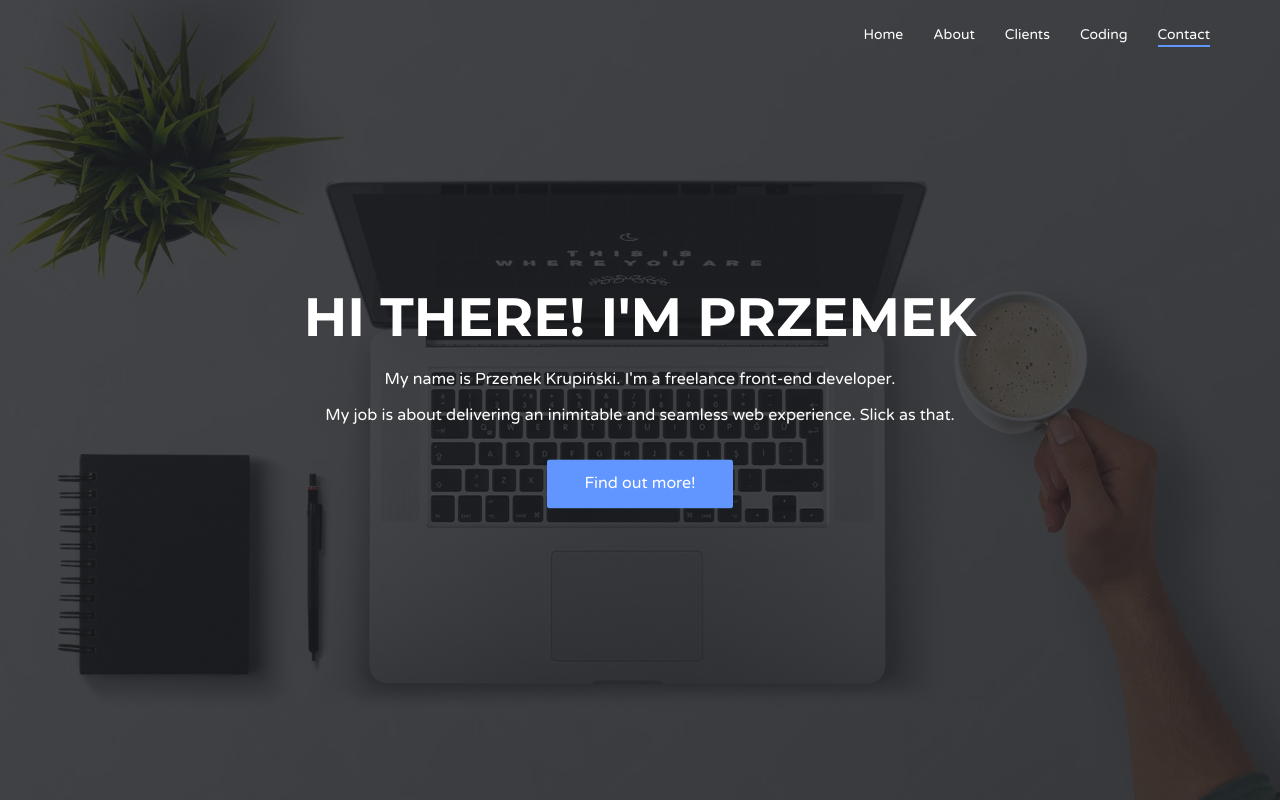
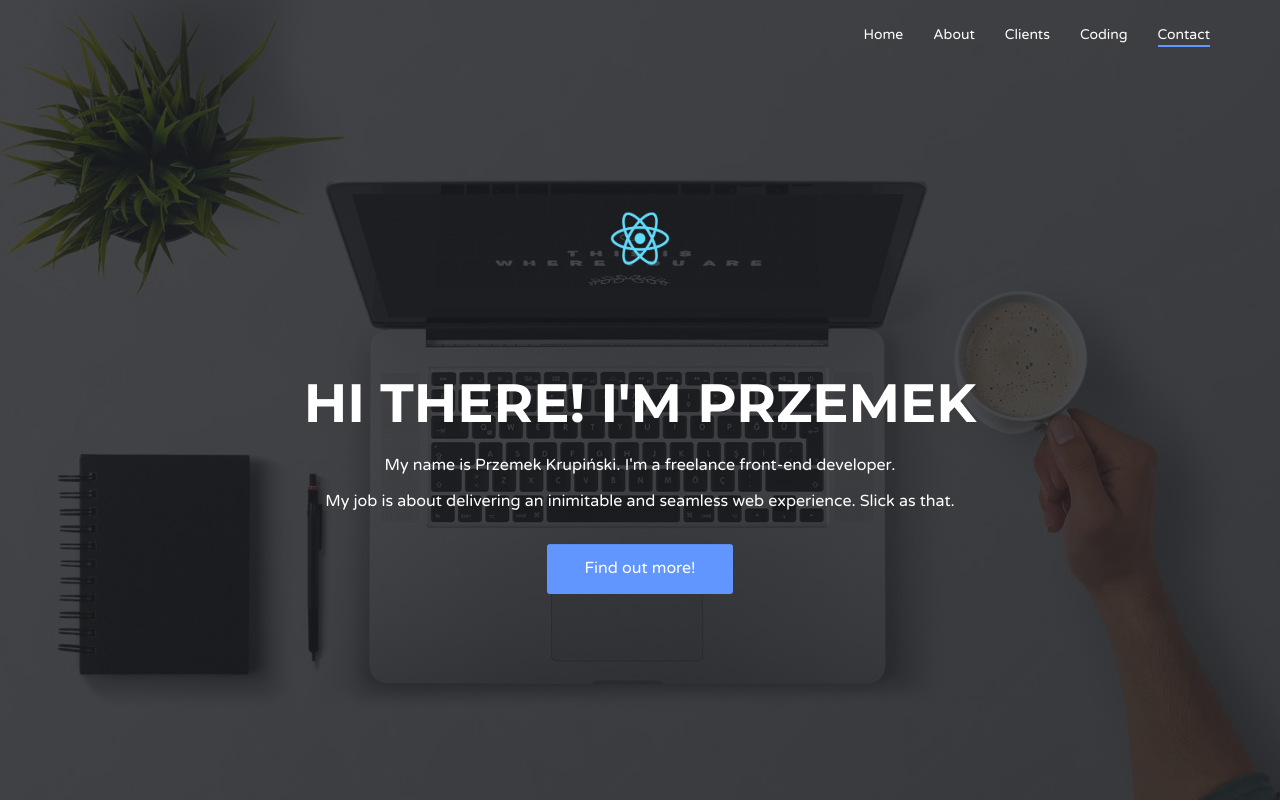
Before and after one commit to pppemo/pppemo.github.io, a plain HTML site: page index.html in a window 1280 px wide. Shown: the top 800 px of the page. Drawn offline with Linux system fonts and the light colour scheme.

Commit message:
Fixed "Find out more" button and added React icon

```diff
--- a/css/style.css
+++ b/css/style.css
@@ -1746,3 +1746,8 @@ header {
             transform:scale(0);
   }
 }
+
+.react-icon {
+	width: 100px;
+	margin-bottom: 100px;
+}
--- a/index.html
+++ b/index.html
@@ -79,10 +79,11 @@
 					<!-- home content -->
 					<div class="col-md-10 col-md-offset-1">
 						<div class="home-content">
+							<div><img class="react-icon" src="./img/react-icon.png"></div>
 							<h1 class="white-text">Hi there! I'm Przemek</h1>
 							<p class="white-text">My name is Przemek Krupiński. I'm a freelance front-end developer.</p>
 							<p class="white-text">My job is about delivering an inimitable and seamless web experience. Slick as that.</p>
-							<button class="main-btn">Find out more!</button>
+							<button id="find-out-more-button" class="main-btn">Find out more!</button>
 						</div>
 					</div>
 					<!-- /home content -->
--- a/js/main.js
+++ b/js/main.js
@@ -1,5 +1,12 @@
 (function($) {
 	"use strict"
+
+	$('#find-out-more-button').on('click', function(e) {
+		e.preventDefault();
+		$('html, body').animate({
+			scrollTop: $('#about').offset().top
+		}, 600);
+	});
 
 	///////////////////////////
 	// Preloader
@@ -55,10 +62,6 @@
 	});
 
 	///////////////////////////
-	// magnificPopup
-
-
-	///////////////////////////
 	// Owl Carousel
 	$('#about-slider').owlCarousel({
 		items:1,
```
Also changed, not shown: img/react-icon.png (added).
